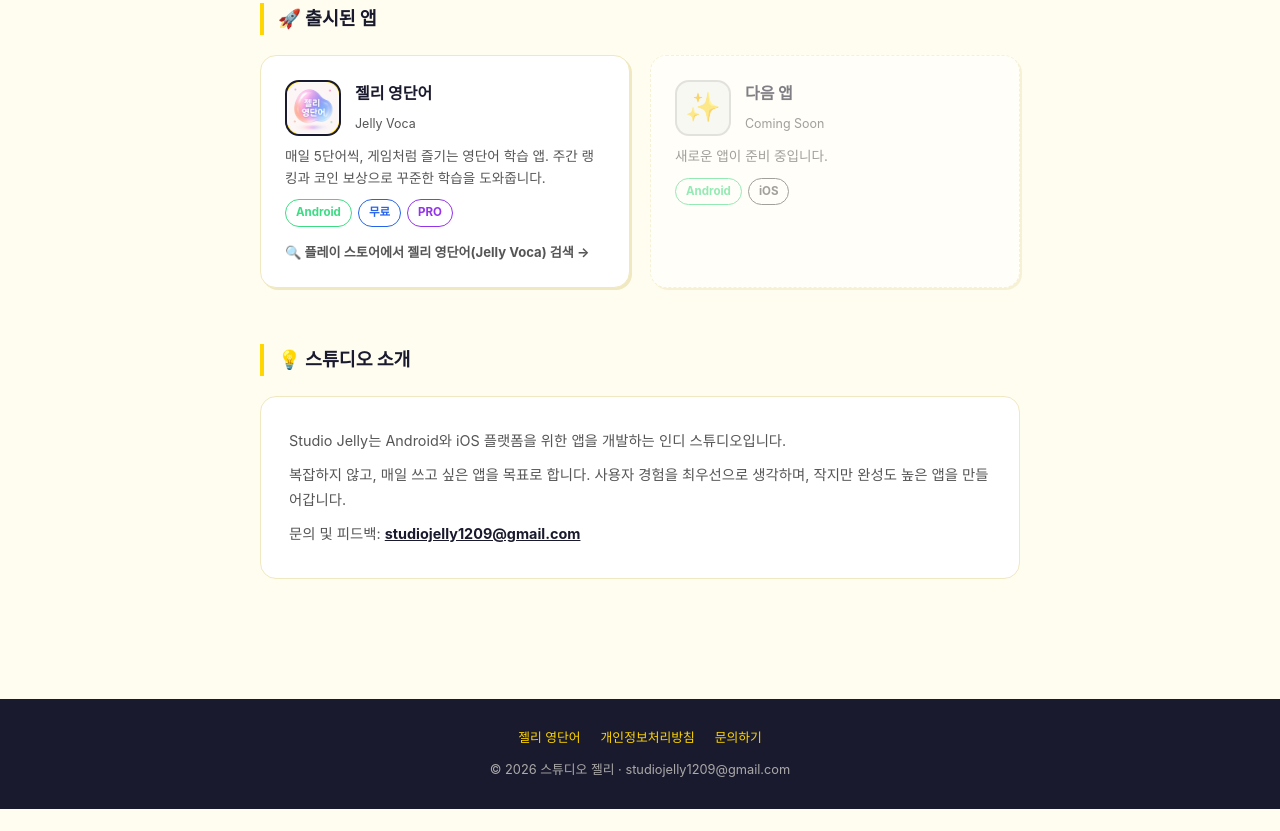
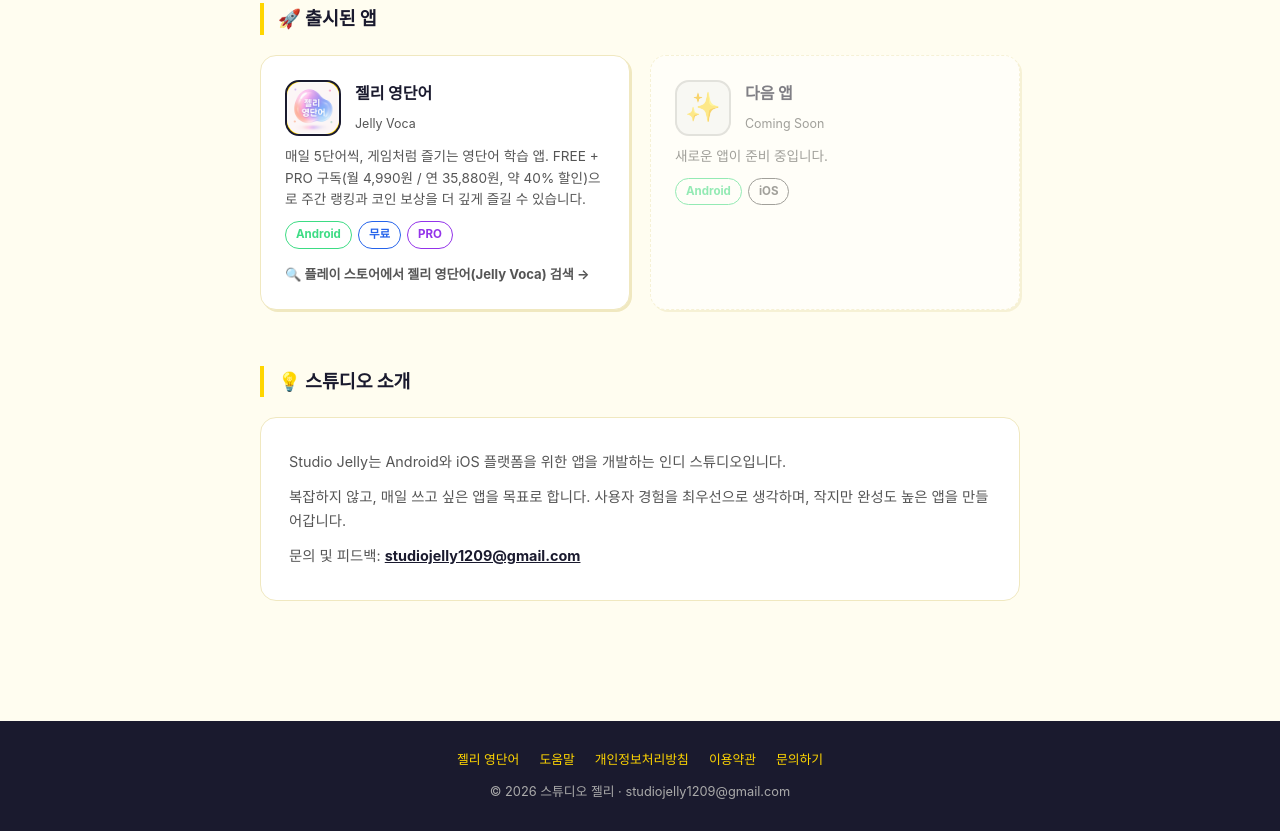
Before and after one commit to studiojelly1209/studiojelly-site, a plain HTML site: page index.html in a window 1280 px wide. Shown: the part 384-1215 px from the top of the page. Before the commit the page ends 1193 px from the top, so only its background shows below. Drawn offline with Linux system fonts and the light colour scheme.

Commit message:
change products

```diff
--- a/index.html
+++ b/index.html
@@ -43,7 +43,7 @@
             <span class="app-sub">Jelly Voca</span>
           </div>
         </div>
-        <p>매일 5단어씩, 게임처럼 즐기는 영단어 학습 앱. 주간 랭킹과 코인 보상으로 꾸준한 학습을 도와줍니다.</p>
+        <p>매일 5단어씩, 게임처럼 즐기는 영단어 학습 앱. FREE + PRO 구독(월 4,990원 / 연 35,880원, 약 40% 할인)으로 주간 랭킹과 코인 보상을 더 깊게 즐길 수 있습니다.</p>
         <div class="app-tags">
           <span class="tag tag-android">Android</span>
           <span class="tag tag-free">무료</span>
@@ -95,7 +95,9 @@
 <footer>
   <div class="footer-links">
     <a href="https://jellyvoca.studiojelly.co.kr" target="_blank" rel="noopener">젤리 영단어</a>
+    <a href="https://jellyvoca.studiojelly.co.kr/help.html" target="_blank" rel="noopener">도움말</a>
     <a href="https://jellyvoca.studiojelly.co.kr/privacy.html" target="_blank" rel="noopener">개인정보처리방침</a>
+    <a href="https://jellyvoca.studiojelly.co.kr/terms.html" target="_blank" rel="noopener">이용약관</a>
     <a href="mailto:studiojelly1209@gmail.com">문의하기</a>
   </div>
   <p>© 2026 스튜디오 젤리 · studiojelly1209@gmail.com</p>
```
